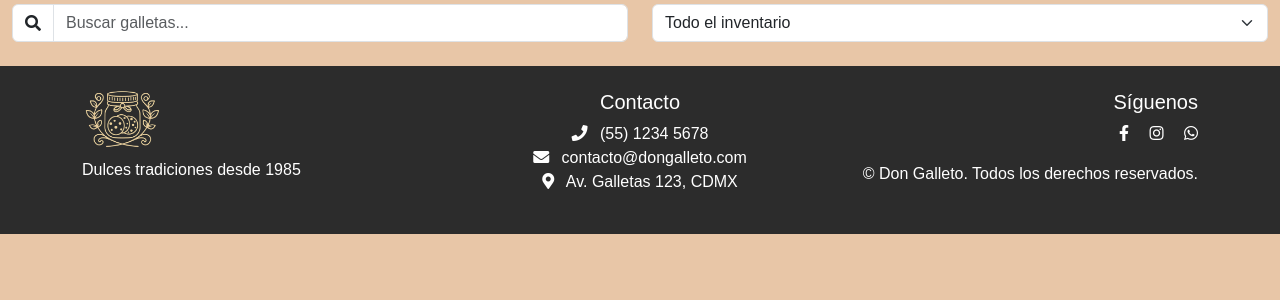
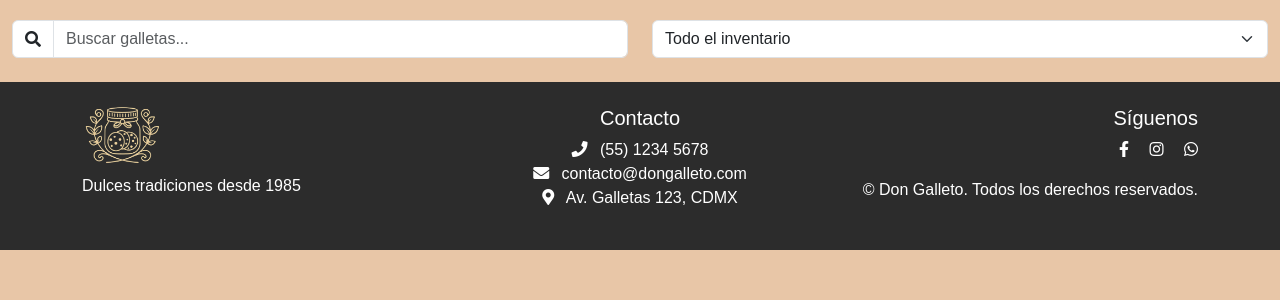
Before and after one commit to isaacrdmc/NewGalleto-M, a Python web app: template templates/ventas/inventario_galletas.html in a window 1280 px wide. Shown: the part 90-390 px from the top of the page. Run offline with Jinja, Linux system fonts and the light colour scheme; the template is opened without the code that fills it, so the values that code supplies are empty; some libraries are stand-ins or nearby versions.

Commit message:
se agrego inventario galletas

```diff
--- a/templates/ventas/inventario_galletas.html
+++ b/templates/ventas/inventario_galletas.html
@@ -6,12 +6,12 @@
   <!-- Filtros -->
   <div class="row mb-4">
     <div class="col-md-6">
-      <div class="input-group">
+      <div class="input-group mt-3">
         <span class="input-group-text bg-white"><i class="fas fa-search"></i></span>
         <input type="text" class="form-control" id="searchInput" placeholder="Buscar galletas...">
       </div>
     </div>
-    <div class="col-md-6">
+    <div class="col-md-6 mt-3">
       <select class="form-select" id="filterStock">
         <option value="all">Todo el inventario</option>
         <option value="low">Bajo stock (<50)</option>
```
